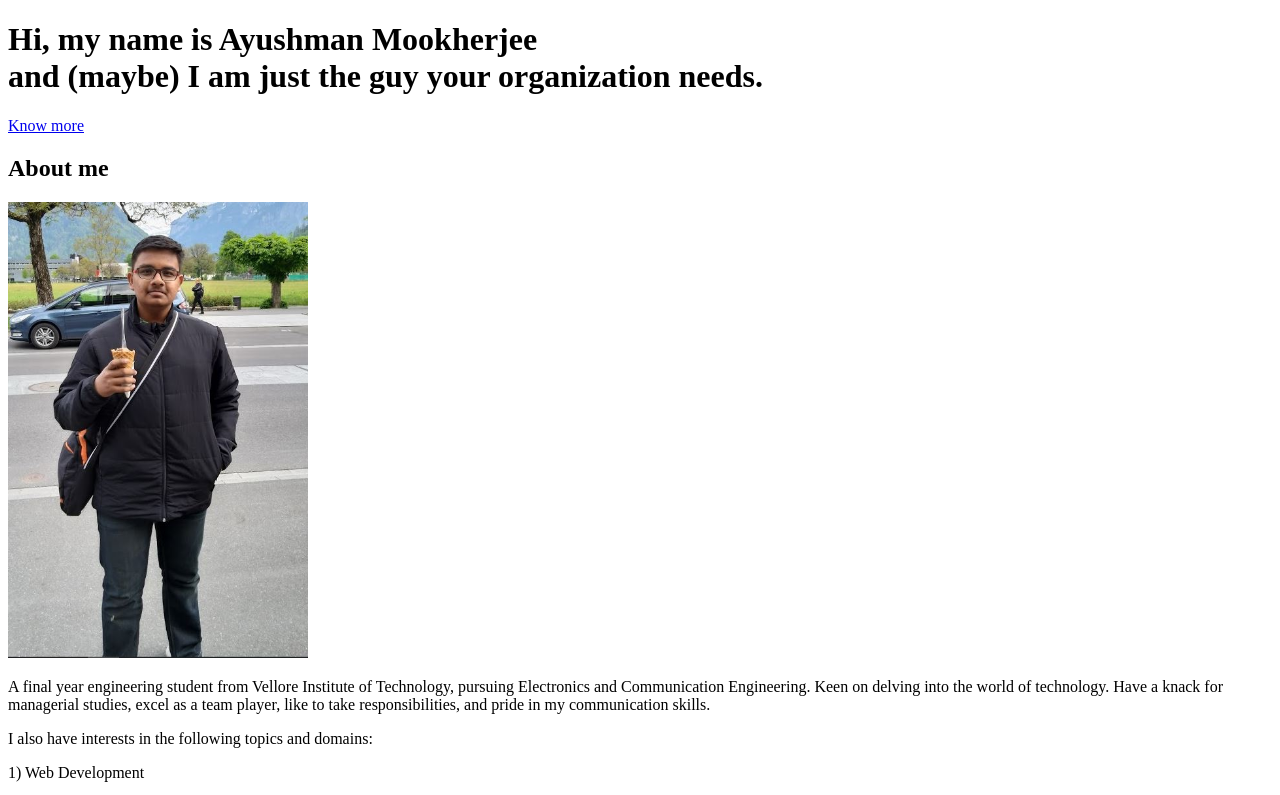
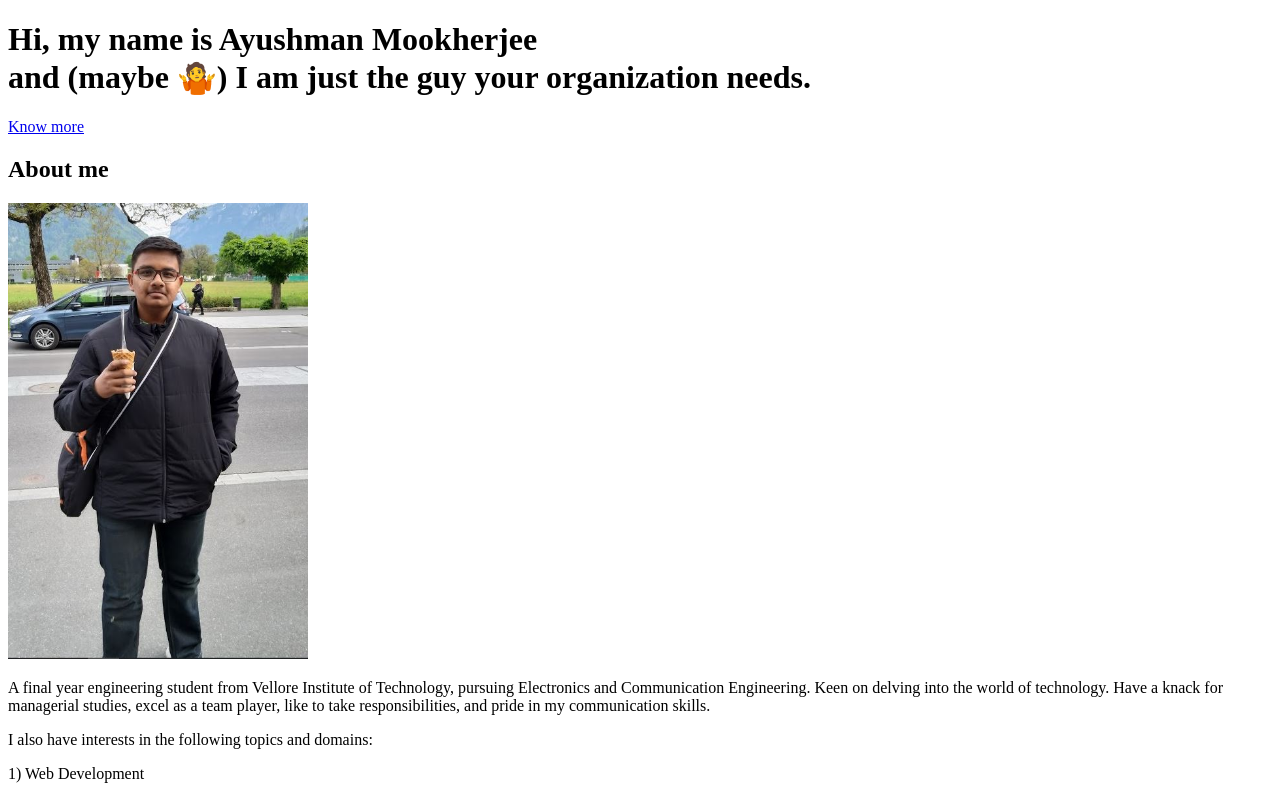
Before and after one commit to Ayushman67/Portfolio-site, a website: page src/template.html in a window 1280 px wide. Shown: the top 795 px of the page. Drawn offline with nearby package versions, Linux system fonts and the light colour scheme.

Commit message:
emoji added to intro

```diff
--- a/src/template.html
+++ b/src/template.html
@@ -36,7 +36,7 @@
         <h1 class="hero-title" class="load-hidden">
           Hi, my name is <span class="text-color-main">Ayushman Mookherjee</span>
           <br />
-          and (maybe) I am just the guy your organization needs.
+          and (maybe &#129335) I am just the guy your organization needs.
         </h1>
         <p class="hero-cta" class="load-hidden">
           <a rel="noreferrer" class="cta-btn cta-btn--hero" href="#about"
```
